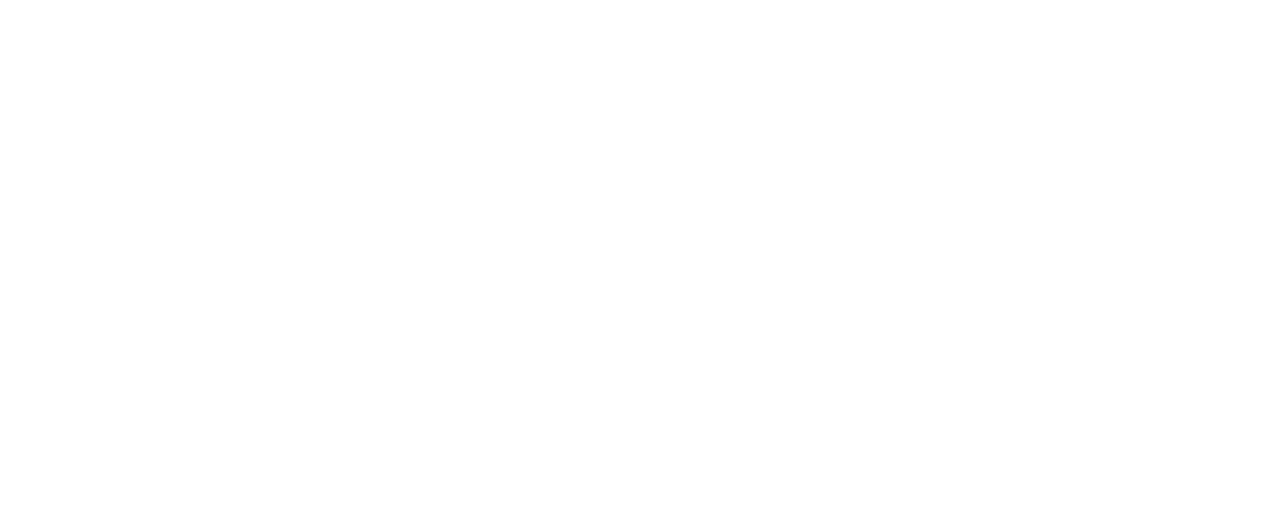
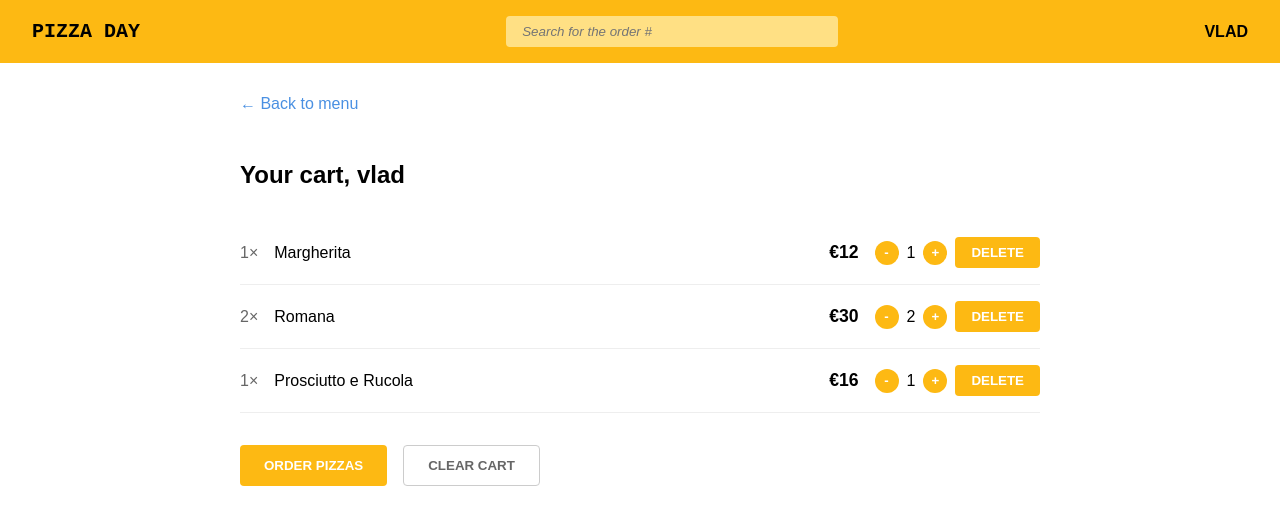
Before and after one commit to Scrum24/FE-React-12-11-24, a React (Vite) app: page /#/cart-list in a window 1280 px wide. Before the commit this address had no page. Shown: the top 524 px of the page. Built offline with nearby package versions, Linux system fonts and the light colour scheme.

Commit message:
Added CartListPage

```diff
--- a/src/App.jsx
+++ b/src/App.jsx
@@ -1,6 +1,7 @@
 import {Routes, Route} from "react-router-dom";
 import HomePage from "./components/homePage/HomePage";
 import PizzaMenuPage from "./components/pizzaPage/PizzaMenuPage";
+import CartListPage from "./components/cartPage/CartListPage";
 import "./main.css";
 
 function App() {
@@ -9,6 +10,7 @@ function App() {
       <Routes>
         <Route path="/" element={<HomePage />} />
         <Route path="/pizza-menu" element={<PizzaMenuPage />} />
+        <Route path="/cart-list" element={<CartListPage />} />
       </Routes>
     </>
   );
--- /dev/null
+++ b/src/components/cartPage/CartItem.jsx
@@ -0,0 +1,23 @@
+import Button from "../Button.jsx";
+
+function CartItem(props) {
+  const {cardItemInfo} = props;
+  const {name, price, quantity} = cardItemInfo;
+
+  return (
+    <div className="cart-item">
+      <span className="quantity-text">{quantity}×</span>
+      <span>{name}</span>
+      <span className="price">€{price * quantity}</span>
+
+      <div className="quantity-controls">
+        <Button className="quantity-btn">-</Button>
+        <span>{quantity}</span>
+        <Button className="quantity-btn">+</Button>
+        <Button className="delete-btn">DELETE</Button>
+      </div>
+    </div>
+  );
+}
+
+export default CartItem;
--- /dev/null
+++ b/src/components/cartPage/CartList.jsx
@@ -0,0 +1,29 @@
+import CartItem from "./CartItem.jsx";
+import {cartItems} from "./cartItems.js";
+import Button from "../Button.jsx";
+import {Link} from "react-router-dom";
+import "./cart-list-body.css";
+
+function CartList() {
+  return (
+    <div className="container">
+      <Link to="#" className="back-link">
+        ← Back to menu
+      </Link>
+      <h1 className="cart-title">Your cart, vlad</h1>
+
+      <div className="cart-items">
+        {cartItems.map((cardItem) => (
+          <CartItem key={cardItem.id} cardItemInfo={cardItem} />
+        ))}
+      </div>
+
+      <div className="cart-actions">
+        <Button className="order-btn">Order pizzas</Button>
+        <Button className="clear-btn">Clear cart</Button>
+      </div>
+    </div>
+  );
+}
+
+export default CartList;
--- /dev/null
+++ b/src/components/cartPage/CartListPage.jsx
@@ -0,0 +1,13 @@
+import PizzaHeader from "../pizzaPage/PizzaHeader";
+import CardList from "./CartList";
+
+function CartListPage() {
+  return (
+    <>
+      <PizzaHeader />
+      <CardList />
+    </>
+  );
+}
+
+export default CartListPage;
--- /dev/null
+++ b/src/components/cartPage/cart-list-body.css
@@ -0,0 +1,89 @@
+.container {
+  max-width: 800px;
+  margin: 0 auto;
+  padding: 2rem 1rem;
+}
+
+.back-link {
+  color: #4a90e2;
+  text-decoration: none;
+  display: inline-block;
+  margin-bottom: 2rem;
+}
+
+.cart-title {
+  font-size: 1.5rem;
+  margin-bottom: 2rem;
+}
+
+.cart-item {
+  display: grid;
+  grid-template-columns: auto 1fr auto auto;
+  align-items: center;
+  gap: 1rem;
+  padding: 1rem 0;
+  border-bottom: 1px solid #eee;
+}
+
+.quantity-text {
+  color: #666;
+}
+
+.price {
+  font-weight: bold;
+}
+
+.quantity-controls {
+  display: flex;
+  align-items: center;
+  gap: 0.5rem;
+}
+
+.quantity-btn {
+  background-color: #fdb913;
+  color: white;
+  border: none;
+  width: 24px;
+  height: 24px;
+  border-radius: 50%;
+  cursor: pointer;
+  font-weight: bold;
+}
+
+.delete-btn {
+  background-color: #fdb913;
+  color: white;
+  border: none;
+  padding: 0.5rem 1rem;
+  border-radius: 4px;
+  cursor: pointer;
+  font-weight: bold;
+}
+
+.cart-actions {
+  margin-top: 2rem;
+  display: flex;
+  gap: 1rem;
+}
+
+.order-btn {
+  background-color: #fdb913;
+  color: white;
+  border: none;
+  padding: 0.75rem 1.5rem;
+  border-radius: 4px;
+  cursor: pointer;
+  font-weight: bold;
+  text-transform: uppercase;
+}
+
+.clear-btn {
+  background-color: transparent;
+  color: #666;
+  border: 1px solid #ccc;
+  padding: 0.75rem 1.5rem;
+  border-radius: 4px;
+  cursor: pointer;
+  font-weight: bold;
+  text-transform: uppercase;
+}
--- a/src/components/homePage/HomePage.jsx
+++ b/src/components/homePage/HomePage.jsx
@@ -4,10 +4,10 @@ import "./home-page.css";
 
 function HomePage() {
   return (
-    <>
+    <div className="home-page-wrap">
       <HomePageHeader />
       <HomePageMain />
-    </>
+    </div>
   );
 }
 
--- a/src/components/homePage/home-page.css
+++ b/src/components/homePage/home-page.css
@@ -1,3 +1,9 @@
+.home-page-wrap {
+  display: flex;
+  flex-direction: column;
+  height: 100%;
+}
+
 main {
   flex: 1;
   display: flex;
--- a/src/components/pizzaPage/PizzaMenu.jsx
+++ b/src/components/pizzaPage/PizzaMenu.jsx
@@ -1,5 +1,6 @@
 import PizzaMenuItem from "./PizzaMenuItem.jsx";
 import {pizzas} from "./pizzas.js";
+import "./pizza-page.css";
 
 function PizzaMenu() {
   return (
--- a/src/components/pizzaPage/PizzaMenuPage.jsx
+++ b/src/components/pizzaPage/PizzaMenuPage.jsx
@@ -1,6 +1,5 @@
 import PizzaHeader from "./PizzaHeader";
 import PizzaMenu from "./PizzaMenu";
-import "./pizza-page.css";
 
 function PizzaMenuPage() {
   return (
--- a/src/main.css
+++ b/src/main.css
@@ -7,7 +7,5 @@ html {
 }
 
 #root {
-  display: flex;
-  flex-direction: column;
   height: 100%;
 }
```
